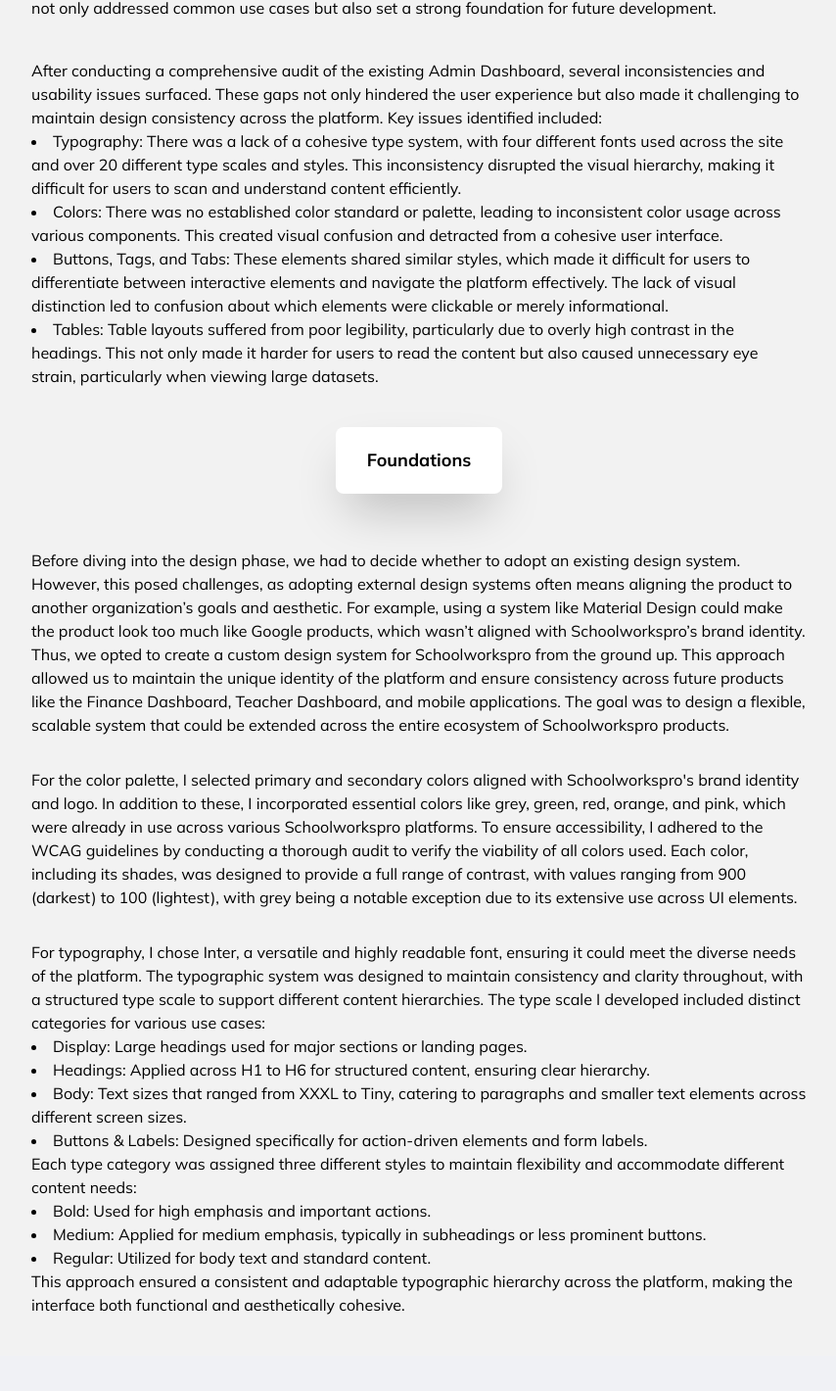
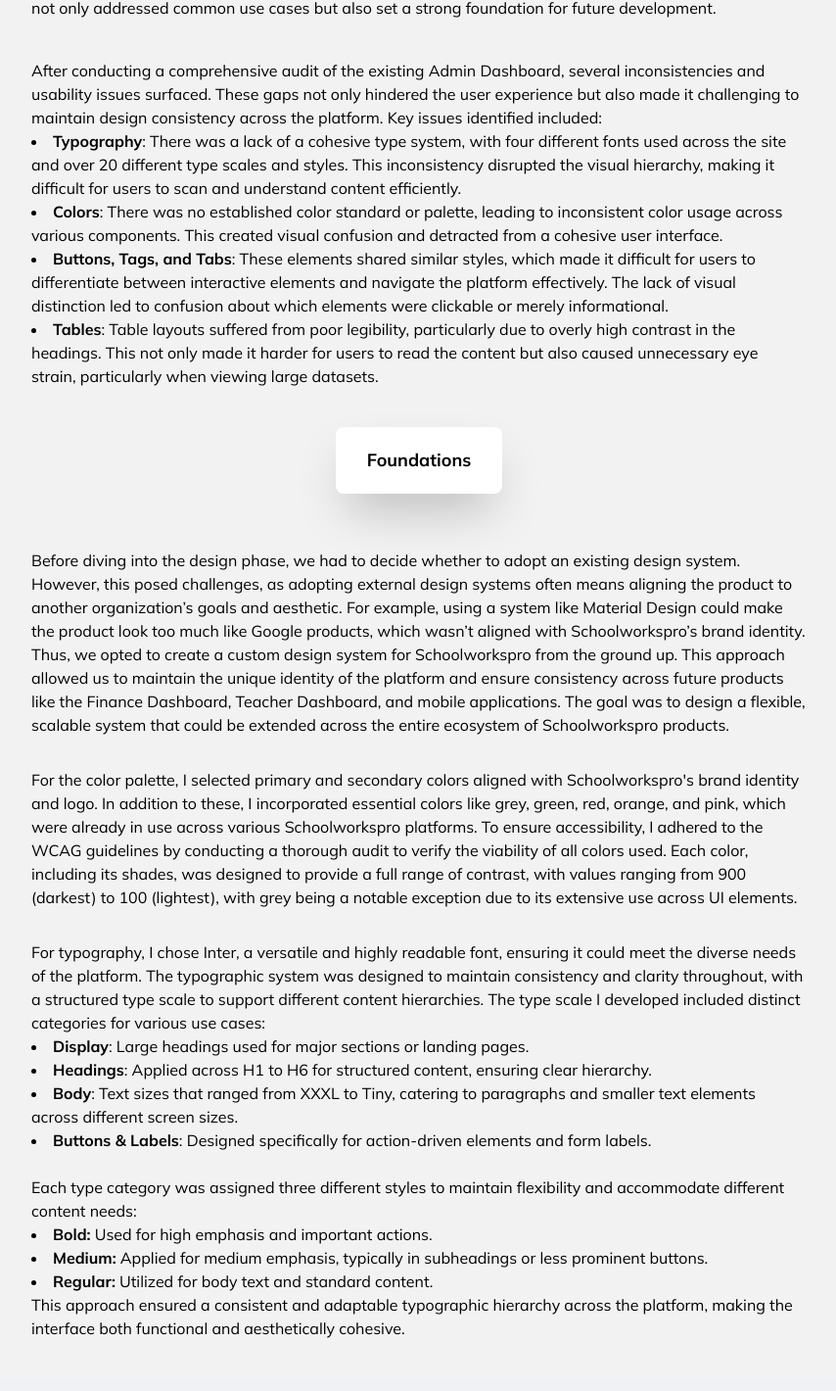
Before and after one commit to atmaymas/portfolio, a Next.js app: page /works/schoolworkspro in a window 1280 px wide. Shown: the part 596-2016 px from the top of the page at 98% size, without its empty margins (212-1066 px from the left). Built offline with nearby package versions, Linux system fonts and the light colour scheme.

Commit message:
schoolworkspro

```diff
--- a/app/works/schoolworkspro/page.tsx
+++ b/app/works/schoolworkspro/page.tsx
@@ -45,26 +45,26 @@
         </p>
         <ul className="list-disc list-inside">
           <li>
-            Typography: There was a lack of a cohesive type system, with four
+            <b>Typography</b>: There was a lack of a cohesive type system, with four
             different fonts used across the site and over 20 different type
             scales and styles. This inconsistency disrupted the visual
             hierarchy, making it difficult for users to scan and understand
             content efficiently.
           </li>
           <li>
-            Colors: There was no established color standard or palette, leading
+            <b>Colors</b>: There was no established color standard or palette, leading
             to inconsistent color usage across various components. This created
             visual confusion and detracted from a cohesive user interface.
           </li>
           <li>
-            Buttons, Tags, and Tabs: These elements shared similar styles, which
+            <b>Buttons, Tags, and Tabs</b>: These elements shared similar styles, which
             made it difficult for users to differentiate between interactive
             elements and navigate the platform effectively. The lack of visual
             distinction led to confusion about which elements were clickable or
             merely informational.
           </li>
           <li>
-            Tables: Table layouts suffered from poor legibility, particularly
+          <b>Tables</b>: Table layouts suffered from poor legibility, particularly
             due to overly high contrast in the headings. This not only made it
             harder for users to read the content but also caused unnecessary eye
             strain, particularly when viewing large datasets.
@@ -112,32 +112,33 @@
         </p>
         <ul className="list-inside list-disc">
           <li>
-            Display: Large headings used for major sections or landing pages.
+            <b>Display</b>: Large headings used for major sections or landing pages.
           </li>
           <li>
-            Headings: Applied across H1 to H6 for structured content, ensuring
+            <b>Headings</b>: Applied across H1 to H6 for structured content, ensuring
             clear hierarchy.
           </li>
           <li>
-            Body: Text sizes that ranged from XXXL to Tiny, catering to
+           <b>Body</b>: Text sizes that ranged from XXXL to Tiny, catering to
             paragraphs and smaller text elements across different screen sizes.
           </li>
           <li>
-            Buttons & Labels: Designed specifically for action-driven elements
+            <b>Buttons & Labels</b>: Designed specifically for action-driven elements
             and form labels.
           </li>
         </ul>
         <p>
+          <br></br>
           Each type category was assigned three different styles to maintain
           flexibility and accommodate different content needs:
         </p>
         <ul className="list-inside list-disc">
-          <li>Bold: Used for high emphasis and important actions.</li>
+          <li><b>Bold:</b> Used for high emphasis and important actions.</li>
           <li>
-            Medium: Applied for medium emphasis, typically in subheadings or
+            <b>Medium:</b> Applied for medium emphasis, typically in subheadings or
             less prominent buttons.
           </li>
-          <li>Regular: Utilized for body text and standard content.</li>
+          <li><b>Regular:</b> Utilized for body text and standard content.</li>
         </ul>
         <p>
           This approach ensured a consistent and adaptable typographic hierarchy
@@ -176,29 +177,29 @@
         </p>
         <ul className="list-inside list-disc">
           <li>
-            Sizes: Buttons are available in three sizes—small, medium, and
+          <b>Sizes</b>: Buttons are available in three sizes—small, medium, and
             large—to suit various use cases, from minimal action buttons to more
             prominent calls-to-action.
           </li>
           <li>
-            Icon Support: Buttons are versatile, supporting both right and left
+          <b>Icon Support</b>: Buttons are versatile, supporting both right and left
             icons for better affordance, with icons clearly indicating the
             function or destination of the action.
           </li>
           <li>
-            Primary & Secondary Actions: Primary buttons are the most prominent,
+          <b>Primary & Secondary Actions</b>: Primary buttons are the most prominent,
             driving the main action on the page. They come with clear
             color-coded states: normal, hover, and disabled. Secondary buttons
             are more subtle but still maintain enough contrast to be
             distinguishable.
           </li>
           <li>
-            Color Variations: Buttons come in different color options: primary,
+          <b>Color Variations</b>: Buttons come in different color options: primary,
             secondary, gray, and pink. Each button has normal, hover, and
             disabled states to guide users visually through their interactions.
           </li>
           <li>
-            Tertiary Buttons: For less prominent actions, tertiary buttons offer
+          <b>Tertiary Buttons</b>: For less prominent actions, tertiary buttons offer
             a more minimal design while still following the same state-based
             interaction feedback as primary and secondary buttons.
           </li>
@@ -226,30 +227,30 @@
         </p>
         <ul className="list-disc list-inside">
           <li>
-            Input Fields: Input fields support various states: normal, hover,
+            <b>Input Fields</b>: Input fields support various states: normal, hover,
             clicked, typing, filled, success, and error. Clear visual feedback
             is provided, like changing the border color (blue for active, red
             for error, and green for success).
           </li>
           <li>
-            Labels: Consistent labels guide users, placed both inside and
+          <b>Labels</b>: Consistent labels guide users, placed both inside and
             outside fields, depending on the form requirement. They also support
             icons for added context, such as social media, price, or date
             fields.
           </li>
           <li>
-            Validation: Error and success states are distinct, using color cues
+          <b>Validation</b>: Error and success states are distinct, using color cues
             like red for errors and green for success. Error messages are
             accompanied by labels to ensure the user understands the issue.
           </li>
           <li>
-            Search Functionality: The search bar offers a dropdown with user
+          <b>Search Functionality</b>: The search bar offers a dropdown with user
             suggestions when typing, making it easier to find the correct user
             or data entry. This improves the user experience by minimizing
             typing errors.
           </li>
           <li>
-            Dropdown & Date Selector: Dropdowns are designed with hover states
+          <b>Dropdown & Date Selector</b>: Dropdowns are designed with hover states
             and disabled states to guide users through selection. The date
             picker allows seamless navigation of dates, structured with
             user-friendly interface controls.
@@ -275,17 +276,17 @@
 
         <ul className="list-disc list-inside">
           <li>
-            Condensed Structure: The updated sidebar features a more compact and
+          <b>Condensed Structure</b>: The updated sidebar features a more compact and
             organized layout, reducing visual clutter and helping users quickly
             find sections without scrolling extensively.
           </li>
           <li>
-            Collapsible Sections: Categories within the sidebar are grouped into
+          <b>Collapsible Sections</b>: Categories within the sidebar are grouped into
             collapsible sections, making the design cleaner while still offering
             access to all necessary items.
           </li>
           <li>
-            Sections Moved to Main Page Header: Instead of grouping all the
+            <b>Sections Moved to Main Page Header</b>: Instead of grouping all the
             sections within collapsible menus in the sidebar, I relocated key
             sections to the main page header and used selection tabs instead.
             This allows for easier access and reduces the need for constant
```
Also changed, not shown: 1 other file (tests, documents, lock files or other folders).
